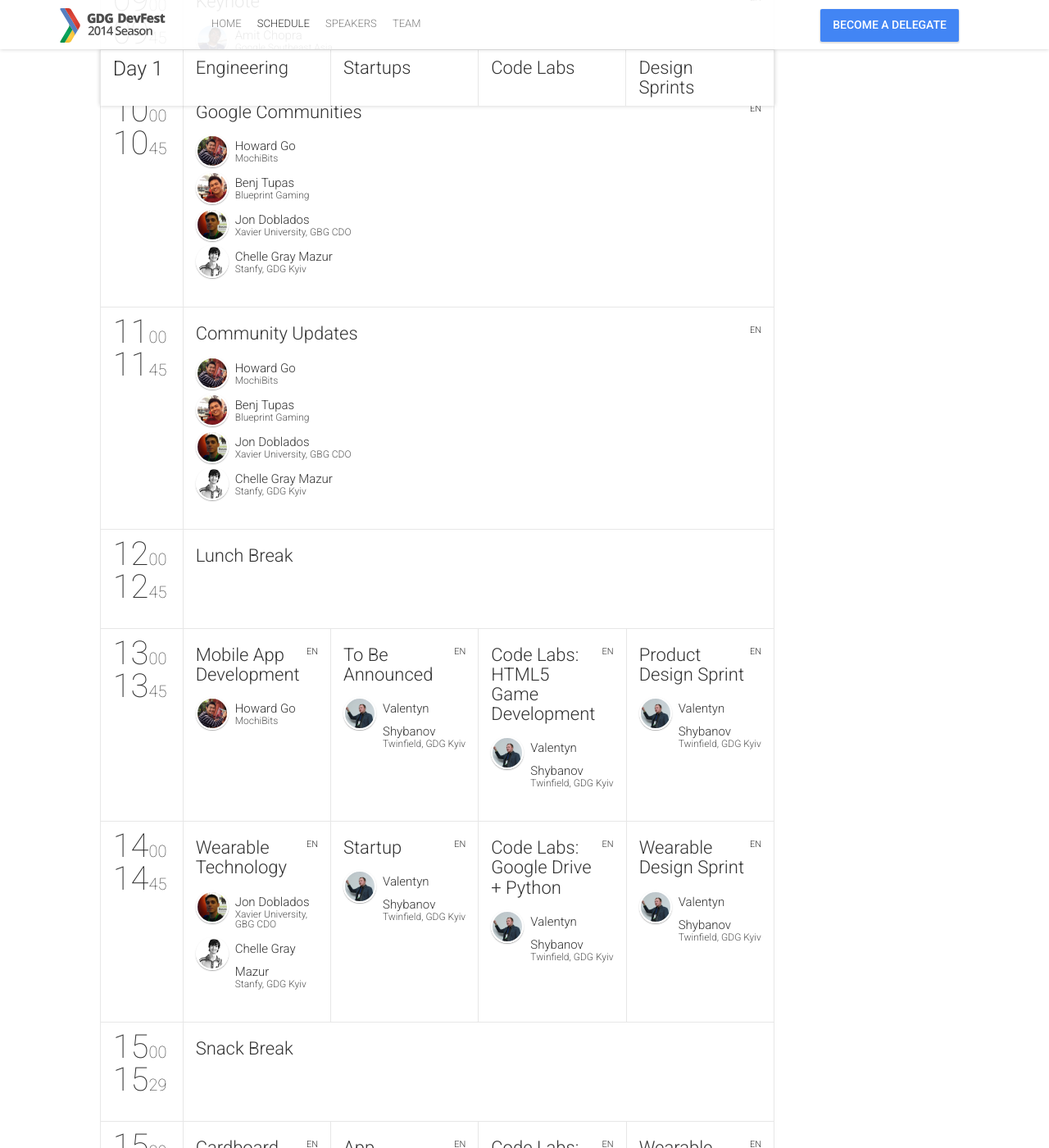
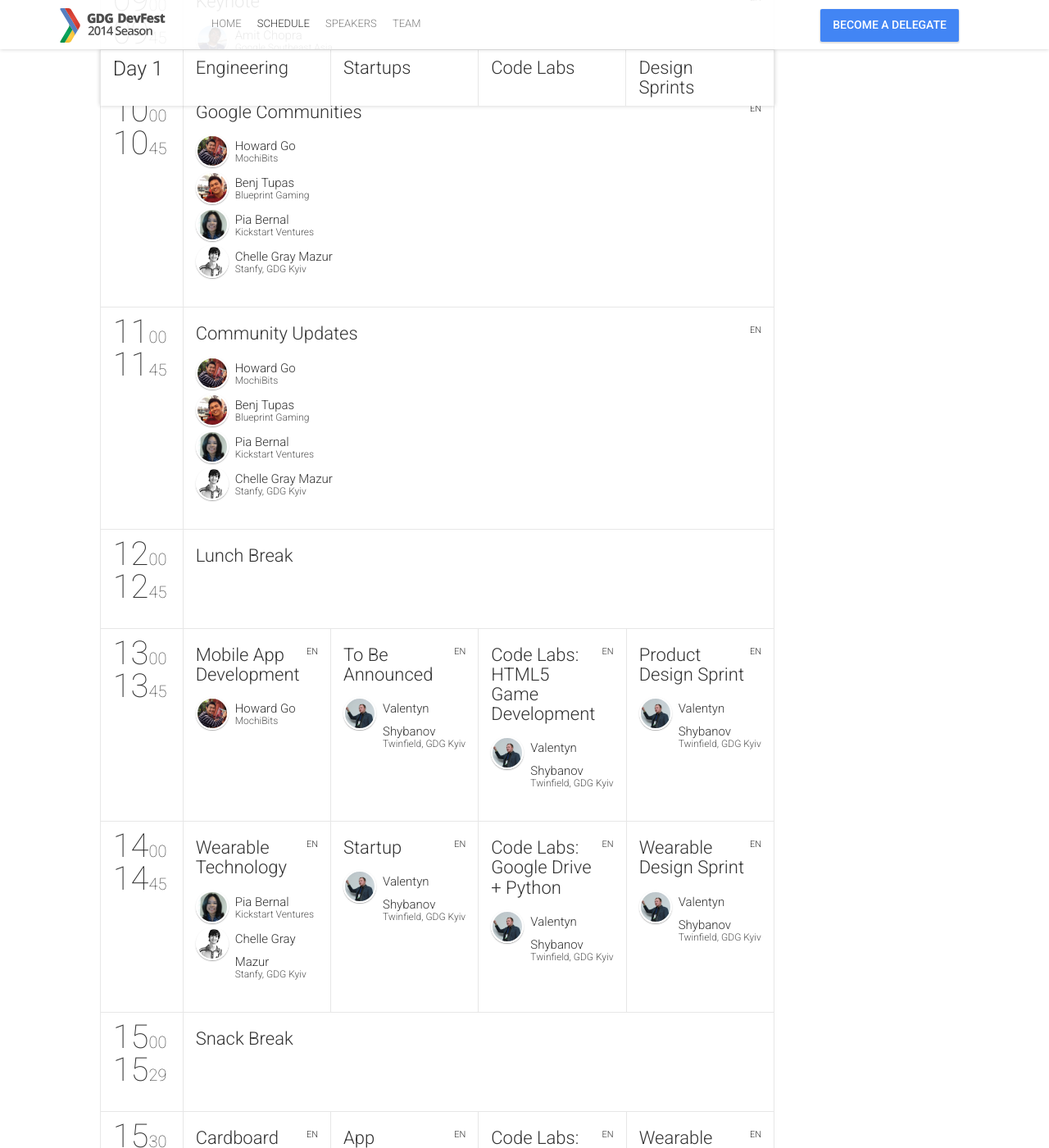
Before and after one commit to gdgcdo/devfestcdo, a Jekyll site: the page built from schedule.html, in a window 1280 px wide and 1400 px high, scrolled down 753 px. Shown: the whole window at 82% size. Built offline with Jekyll 4.4.1, drawn with Linux system fonts in a browser that asks for light colours; nearby versions of some CDN libraries; comment, search, counter and statistics services are not loaded; some of the changed lines change nothing that is shown.

Commit message:
Updated speakers

```diff
--- a/_data/speakers.yml
+++ b/_data/speakers.yml
@@ -7,6 +7,8 @@
   bio: "Amit is a globetrotter who started his career working in Dubai in 1991. He specialised in Financial Accounting Software. Moved back to Delhi in 1993 working for Digital Equipment Corporation. Got hired by Microsoft in 1994 to be the pre-sale evangelist for Windows 95! Then by Sun Microsystems in 1997 to evangelise Java in India and Singapore. He decided to pursue higher studies and went to Sydney where he got hired by PricewaterhouseCoopers halfway through his Masters as they really got interested in a technology to exchange documents that he was working on as his masters project. In 2000 Microsoft hired him back in Developer Tools groups. He have worked on 6+ releases of Visual Studio product in the last 13 years on a variety of features and developer facing programs. During 2011-13, he once again travelled the world to complete the Global MBA program from the Anderson Business School and the National University of Singapore. And if for some reason he had not stumbled upon a career in Software development, he would have been a Chef! Apart from cooking, he enjoy watching movies and try to spend at least 2-3 hours a week KickBoxing."
   thumbnailUrl: amit-chopra.jpg
   rockstar: true
+  ribbon:
+    - {abbr: "Google", title: "Google Southeast Asia", url: "http://googleasiapacific.blogspot.com/"}
   social:
     - {name: "google-plus", link: "https://plus.google.com/+AmitChopraGoogle/"}
 -
@@ -37,19 +39,16 @@
     - {name: "twitter", link: "https://twitter.com/benj_tupas"}
 -
   id: 6
-  name: "Jon"
-  surname: "Doblados"
-  company: "Xavier University, GBG CDO"
-  title: "IT Consultant, Systems Administrator"
-  bio: "Mateusz is an Android GDE and GDG organizer. Works as Android Developer for Base CRM where he uses his android-abracadabras to make enterprise software users more productive."
-  thumbnailUrl: MateuszHerych.jpg
+  name: "Pia"
+  surname: "Bernal"
+  company: "Kickstart Ventures"
+  title: "Social Enterprise Investments Manager and Communications Head"
+  bio: "Pia joined Kickstart Ventures in September 2012 as its manager for social enterprise investments.<p>Before Kickstart, Pia was with Globe Telecom for six years managing corporate social responsibility (CSR) programs in education and social protection services that harnessed telco core competencies (mobile and broadband technologies, m-commerce and VAS solutions) to achieve operational efficiencies and scale. Her work on the use of ICT in public schools and working with local and international non-profit organisations and key government agencies for the delivery of social protection services have resulted to user behaviour insights and managing multi-stakeholder expectations in the use of ICT-based solutions.</p><p>Pia holds a Bachelor of Arts in Development Studies from the University of the Philippines in Manila. She has received recognitions and awards from Globe Telecom, the International Association of Business Communicators (IABC/Philippines), Public Relations Society of the Philippines, and the American Chamber CSR Excellence Awards.</p>"
+  thumbnailUrl: PiaBernal.jpg
   rockstar: true
-  ribbon:
-    - {abbr: "GDE", title: "Google Developer Expert", url: "https://developers.google.com/experts/"}
-    - {abbr: "GDG", title: "Google Developer Group", url: "https://developers.google.com/groups/chapter/107562802227561437057/"}
   social:
-    - {name: "google-plus", link: "https://plus.google.com/+MateuszHerych"}
-    - {name: "twitter", link: "https://twitter.com/mherych"}
+    - {name: "google-plus", link: "https://plus.google.com/109046004225546834214/posts"}
+    - {name: "twitter", link: "https://twitter.com/pia_bernal"}
 -
   id: 6
   name: "Chelle Gray"
```
Also changed, not shown: img/people/AmitChopra.JPG (deleted), img/people/PiaBernal.jpg (renamed from img/people/pia.jpg), 13 other files.
